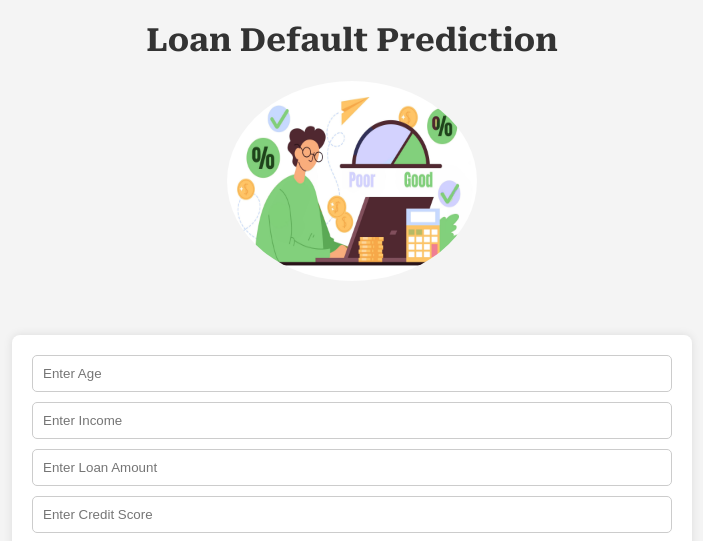
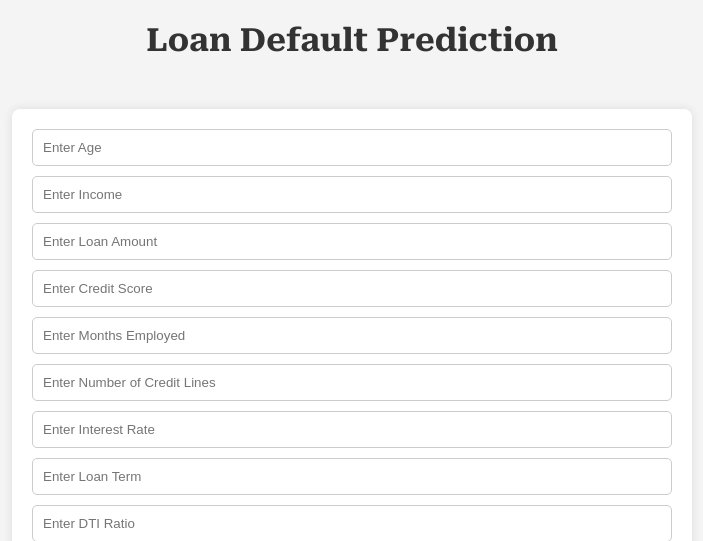
Before and after one commit to MD-DILDAR-MANDAL/Loan-Default-Prediction, a Flask app: page / in a window 1280 px wide. Shown: the top 541 px of the page, without its empty margins (288-991 px from the left). Run offline with Flask 2, Linux system fonts and the light colour scheme; parts of the project's set-up code (start-up, migrations or seed data) failed here and were passed over.

Commit message:
chore: remove image

```diff
--- a/app/templates/index.html
+++ b/app/templates/index.html
@@ -64,9 +64,7 @@ button:active {
 </head>
 <body>
     <h1>Loan Default Prediction</h1>
-    <div style="text-align: center;">
-        <img src="loan.jpg" height="200px" width="250px" style=" border-radius: 50%;">
-    </div>
+
     <form action="{{url_for('predict')}}" method="post">
         <input type="text" name="Age" placeholder="Enter Age"><br>
         <input type="text" name="Income" placeholder="Enter Income"><br>
```
Also changed, not shown: app/templates/loan.jpg (deleted).
